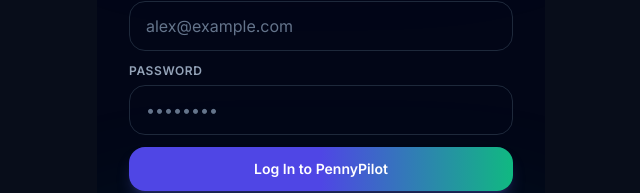
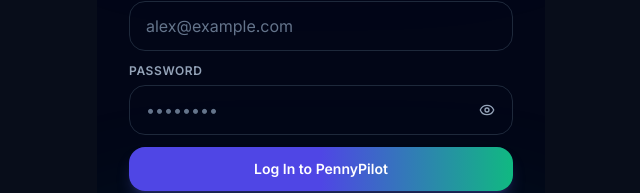
Before and after one commit to rahul6611/pennypilot, a React (Vite) app: page / in a window 1280 px wide. Shown: the part 338-531 px from the top of the page, without its empty margins (319-959 px from the left). Built offline with nearby package versions, Linux system fonts and the light colour scheme; no server answers; the database is empty.

Commit message:
add interactive Eye/EyeOff show/hide password toggle to login and signup inputs

```diff
--- a/src/components/common/Input.tsx
+++ b/src/components/common/Input.tsx
@@ -1,5 +1,6 @@
-import React, { forwardRef } from 'react';
+import React, { forwardRef, useState } from 'react';
 import { clsx } from 'clsx';
+import { Eye, EyeOff } from 'lucide-react';
 
 export interface InputProps extends React.InputHTMLAttributes<HTMLInputElement> {
   label?: string;
@@ -10,8 +11,13 @@ export interface InputProps extends React.InputHTMLAttributes<HTMLInputElement>
 }
 
 export const Input = forwardRef<HTMLInputElement, InputProps>(
-  ({ label, error, leftIcon, rightIcon, prefixSymbol, className, id, ...props }, ref) => {
+  ({ label, error, leftIcon, rightIcon, prefixSymbol, className, id, type, ...props }, ref) => {
     const inputId = id || (label ? label.toLowerCase().replace(/\s+/g, '-') : undefined);
+    const [showPassword, setShowPassword] = useState(false);
+
+    const isPasswordType = type === 'password';
+    const actualType = isPasswordType ? (showPassword ? 'text' : 'password') : type;
+    const hasRightIcon = rightIcon || isPasswordType;
 
     return (
       <div className="w-full space-y-1.5">
@@ -34,7 +40,7 @@ export const Input = forwardRef<HTMLInputElement, InputProps>(
                 const inputEl = container?.querySelector('input');
                 if (inputEl) {
                   inputEl.focus();
-                  if (props.type === 'date' && 'showPicker' in inputEl) {
+                  if (type === 'date' && 'showPicker' in inputEl) {
                     try {
                       (inputEl as any).showPicker();
                     } catch (err) {}
@@ -50,8 +56,9 @@ export const Input = forwardRef<HTMLInputElement, InputProps>(
           <input
             id={inputId}
             ref={ref}
+            type={actualType}
             onClick={(e) => {
-              if (props.type === 'date' && 'showPicker' in e.currentTarget) {
+              if (type === 'date' && 'showPicker' in e.currentTarget) {
                 try {
                   (e.currentTarget as any).showPicker();
                 } catch (err) {}
@@ -61,7 +68,7 @@ export const Input = forwardRef<HTMLInputElement, InputProps>(
             className={clsx(
               'w-full bg-slate-950/70 border border-slate-800 rounded-2xl text-slate-100 placeholder-slate-500 text-base min-h-[48px] px-4 py-3 transition-all focus:outline-none focus:border-brand-500 focus:ring-1 focus:ring-brand-500 cursor-pointer',
               prefixSymbol ? 'pl-10' : leftIcon ? 'pl-11' : 'pl-4',
-              rightIcon ? 'pr-11' : 'pr-4',
+              hasRightIcon ? 'pr-11' : 'pr-4',
               error && 'border-rose-500/80 focus:border-rose-500 focus:ring-rose-500',
               className
             )}
@@ -69,6 +76,18 @@ export const Input = forwardRef<HTMLInputElement, InputProps>(
           />
 
           {rightIcon && <span className="absolute right-4 text-slate-400">{rightIcon}</span>}
+
+          {!rightIcon && isPasswordType && (
+            <button
+              type="button"
+              tabIndex={-1}
+              onClick={() => setShowPassword((prev) => !prev)}
+              className="absolute right-3.5 text-slate-400 hover:text-slate-200 transition-colors p-1"
+              title={showPassword ? 'Hide password' : 'Show password'}
+            >
+              {showPassword ? <EyeOff className="w-4 h-4" /> : <Eye className="w-4 h-4" />}
+            </button>
+          )}
         </div>
 
         {error && <p className="text-xs text-rose-400">{error}</p>}
```
